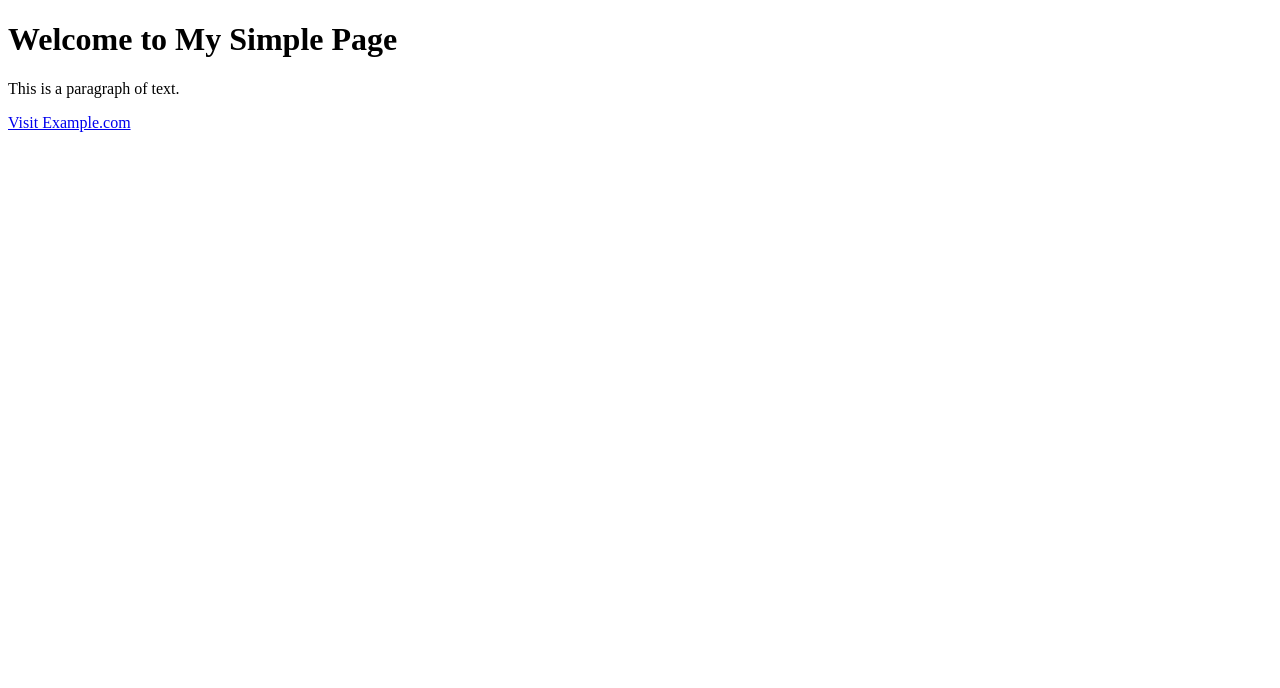
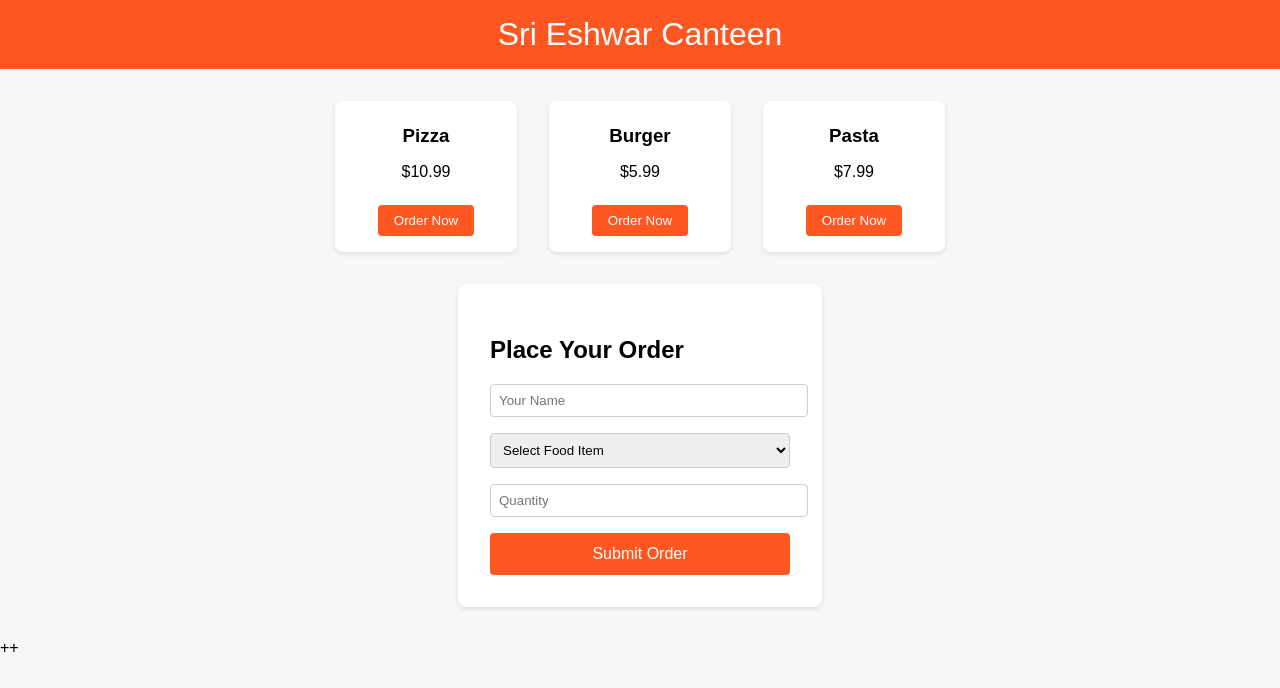
Before and after one commit to ShaamSenthil/sece, a plain HTML site: page index.html in a window 1280 px wide. Drawn offline with Linux system fonts and the light colour scheme.

Commit message:
Update index.html

```diff
--- a/index.html
+++ b/index.html
@@ -2,11 +2,128 @@
   <html lang="en">
   <head>
       <meta charset="UTF-8">
-    <title>Simple HTML Page</title>
+      <meta name="viewport" content="width=device-width, initial-scale=1.0">
+      <title>Sri Eshwar Canteen</title>
+      <style>
+          body {
+              font-family: Arial, sans-serif;
+              margin: 0;
+              padding: 0;
+              background-color: #f7f7f7;
+          }
+          header {
+              background-color: #ff5722;
+              color: white;
+              padding: 1rem;
+              text-align: center;
+              font-size: 2rem;
+          }
+          .menu {
+              display: flex;
+              justify-content: center;
+              margin: 2rem 0;
+              gap: 2rem;
+          }
+          .menu-item {
+              background: white;
+              padding: 1rem;
+              border-radius: 8px;
+              box-shadow: 0 2px 5px rgba(0,0,0,0.1);
+              text-align: center;
+              width: 150px;
+          }
+          .menu-item h3 {
+              margin: 0.5rem 0;
+          }
+          .menu-item button {
+              background-color: #ff5722;
+              color: white;
+              border: none;
+              padding: 0.5rem 1rem;
+              margin-top: 0.5rem;
+              border-radius: 4px;
+              cursor: pointer;
+          }
+          .order-form {
+              background: white;
+              margin: 2rem auto;
+              padding: 2rem;
+              width: 300px;
+              border-radius: 8px;
+              box-shadow: 0 2px 5px rgba(0,0,0,0.1);
+          }
+          .order-form input, .order-form select {
+              width: 100%;
+              margin-bottom: 1rem;
+              padding: 0.5rem;
+              border: 1px solid #ccc;
+              border-radius: 4px;
+          }
+          .order-form button {
+              width: 100%;
+              background-color: #ff5722;
+              color: white;
+              border: none;
+              padding: 0.75rem;
+              border-radius: 4px;
+              font-size: 1rem;
+              cursor: pointer;
+          }
+      </style>
   </head>
   <body>
-    <h1>Welcome to My Simple Page</h1>
-    <p>This is a paragraph of text.</p>
-    <a href="https://www.example.com">Visit Example.com</a>
+      <header>Sri Eshwar Canteen</header>
+
+      <section class="menu">
+          <div class="menu-item">
+              <h3>Pizza</h3>
+              <p>$10.99</p>
+              <button onclick="selectItem('Pizza')">Order Now</button>
+          </div>
+          <div class="menu-item">
+              <h3>Burger</h3>
+              <p>$5.99</p>
+              <button onclick="selectItem('Burger')">Order Now</button>
+          </div>
+          <div class="menu-item">
+              <h3>Pasta</h3>
+              <p>$7.99</p>
+              <button onclick="selectItem('Pasta')">Order Now</button>
+          </div>
+      </section>
+
+      <section class="order-form">
+          <h2>Place Your Order</h2>
+          <form onsubmit="handleSubmit(event)">
+              <input type="text" name="name" id="name" placeholder="Your Name" required>
+              <select name="food-item" id="food-item" required>
+                  <option value="">Select Food Item</option>
+                  <option value="Pizza">Pizza</option>
+                  <option value="Burger">Burger</option>
+                  <option value="Pasta">Pasta</option>
+              </select>
+              <input type="number" name="quantity" id="quantity" placeholder="Quantity" min="1" required>
+              <button type="submit">Submit Order</button>
+          </form>
+      </section>
+
+      <script>
+          function handleSubmit(event) {
+              event.preventDefault(); // Prevent page reload
+              const name = document.getElementById('name').value;
+              const foodItem = document.getElementById('food-item').value;
+              const quantity = document.getElementById('quantity').value;
+
+              if(name && foodItem && quantity) {
+                  alert(Thank you ${name}! Your order for ${quantity} ${foodItem}(s) has been placed successfully!);
+              }
+          }
+
+          function selectItem(itemName) {
+              document.getElementById('food-item').value = itemName;
+              window.scrollTo({ top: document.querySelector('.order-form').offsetTop, behavior: 'smooth' });
+          }
+      </script>
+
   </body>
-</html>
+  </html>++
```
Lines whose indentation alone changed are shown as unchanged.
